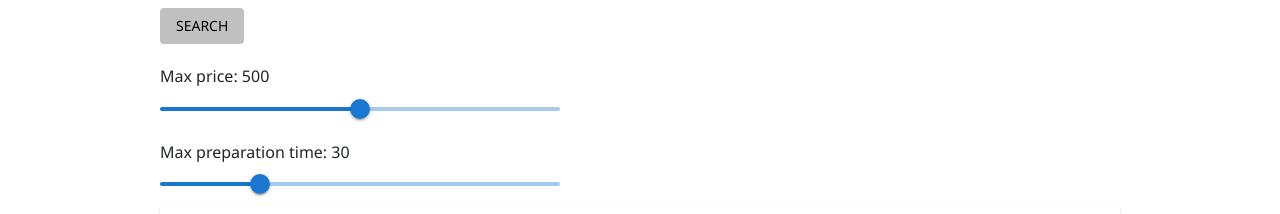
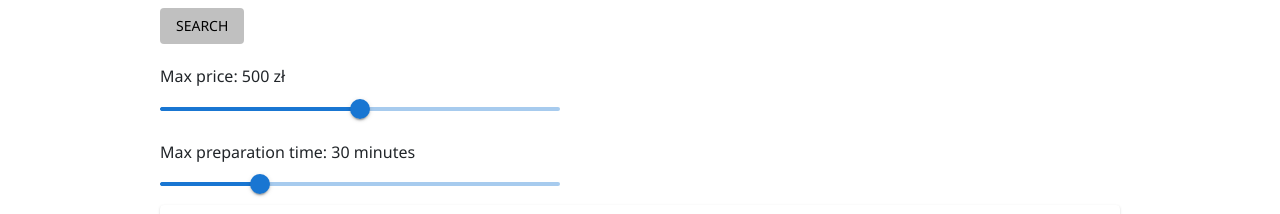
Before and after one commit to kkulak1/PIS_project_frontend, a React (Create React App) app: page /overview in a window 1280 px wide. Shown: the part 185-399 px from the top of the page. Built offline with nearby package versions, Linux system fonts and the light colour scheme.

Commit message:
added sliders

```diff
--- a/src/pages/overviewpage/OverviewPage.jsx
+++ b/src/pages/overviewpage/OverviewPage.jsx
@@ -18,7 +18,8 @@ import {
   TablePagination,
   TextField,
   Typography,
-  Slider
+  Slider,
+  Grid
 } from '@mui/material';
 import { Box, display, margin } from '@mui/system';
 import EditButton from "../../components/EditButton"
@@ -154,7 +155,7 @@ const OverviewPage = () => {
         id={"max-price-slider"}
         maxPrice={maxPrice}
         onMaxPriceChange={setMaxPrice}
-        label={`Max price: ${maxPrice}`}
+        label={`Max price: ${maxPrice} zł`}
         maxSliderValue={1000}
       />
     )
@@ -166,7 +167,7 @@ const OverviewPage = () => {
         id={"max-preparation-time-slider"}
         maxPrice={maxPreparationTime}
         onMaxPriceChange={setMaxPreparationTime}
-        label={`Max preparation time: ${maxPreparationTime}`}
+        label={`Max preparation time: ${maxPreparationTime} minutes`}
         maxSliderValue={120}
       />
     )
```
